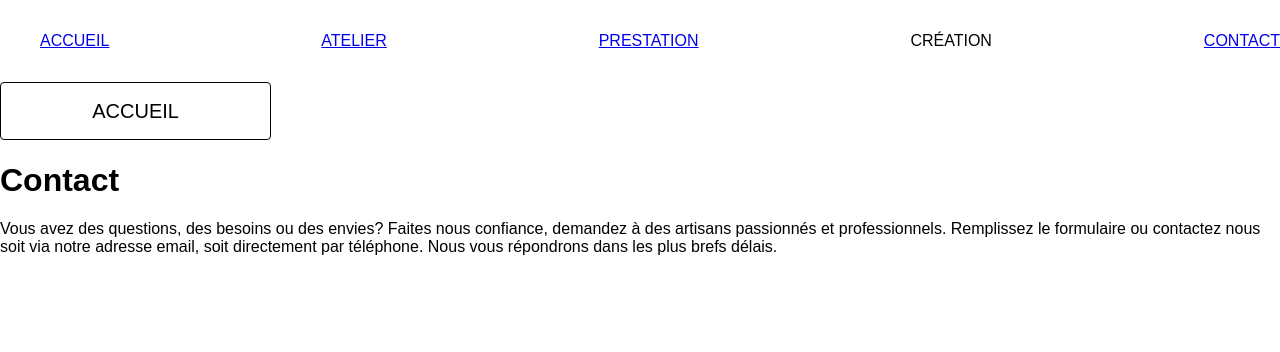
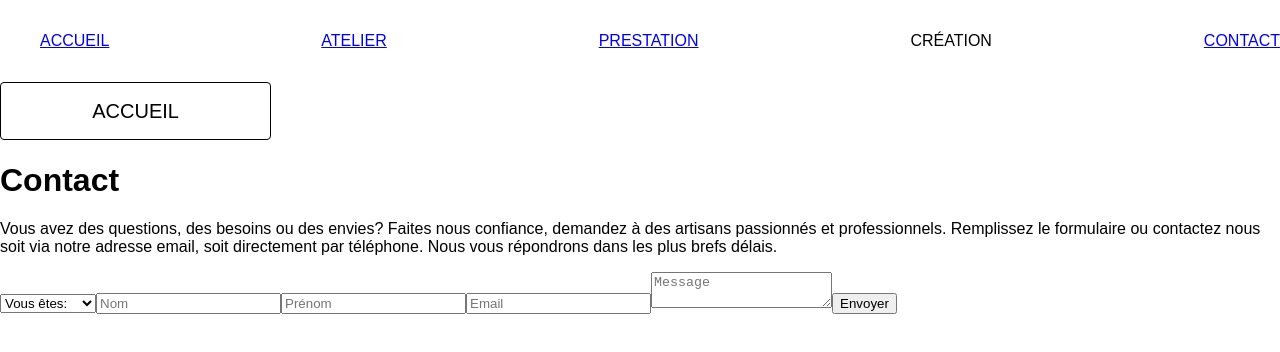
Before and after one commit to florenthey/a-h, a Next.js app: page /contact in a window 1280 px wide. Shown: the top 352 px of the page. Built offline with nearby package versions, Linux system fonts and the light colour scheme.

Commit message:
add contact form

```diff
--- a/package.json
+++ b/package.json
@@ -10,6 +10,7 @@
     "next": "latest",
     "react": "^16.8.0",
     "react-dom": "^16.8.0",
+    "react-hook-form": "^7.20.5",
     "react-is": "^16.8.0",
     "styled-components": "^5.0.0"
   },
--- a/pages/contact/index.jsx
+++ b/pages/contact/index.jsx
@@ -1,6 +1,7 @@
 import React from "react";
 import Meta from "@components/core/meta/Meta";
 import GlobalLink from "@components/button/GlobalLink";
+import { useForm } from "react-hook-form";
 
 const contactData = {
   meta: "contact",
@@ -9,6 +10,8 @@ const contactData = {
 };
 export default function Contact() {
   const { meta, title, text } = contactData;
+  const { register, handleSubmit } = useForm();
+  const onSubmit = (data) => console.log(data);
 
   return (
     <div>
@@ -16,6 +19,37 @@ export default function Contact() {
       <GlobalLink typeLink="return" />
       <h1>{title}</h1>
       <p>{text}</p>
+      <form onSubmit={handleSubmit(onSubmit)}>
+        <select name="client-type" {...register("client-type")}>
+          <option value="">Vous êtes:</option>
+          <option value="particular">Particulié</option>
+          <option value="professional">Professionel</option>
+        </select>
+        <input
+          type="text"
+          name="firstname"
+          placeholder="Nom"
+          {...register("firstname")}
+        ></input>
+        <input
+          type="text"
+          name="lastname"
+          placeholder="Prénom"
+          {...register("lastname")}
+        ></input>
+        <input
+          type="email"
+          name="email"
+          placeholder="Email"
+          {...register("email")}
+        ></input>
+        <textArea
+          name="message"
+          placeholder="Message"
+          {...register("message")}
+        ></textArea>
+        <button type="submit">Envoyer</button>
+      </form>
       <GlobalLink typeLink="services" />
       <GlobalLink typeLink="creations" />
     </div>
```
Also changed, not shown: 1 other file (tests, documents, lock files or other folders).
